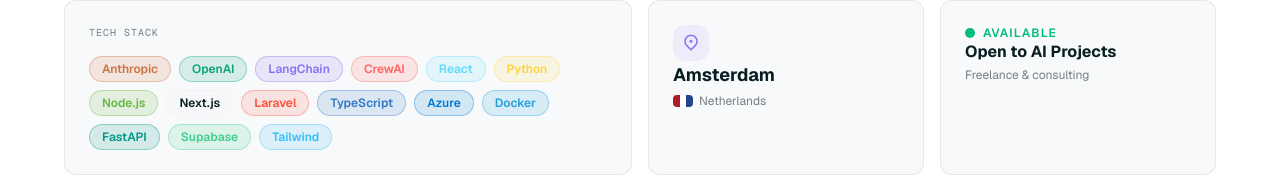
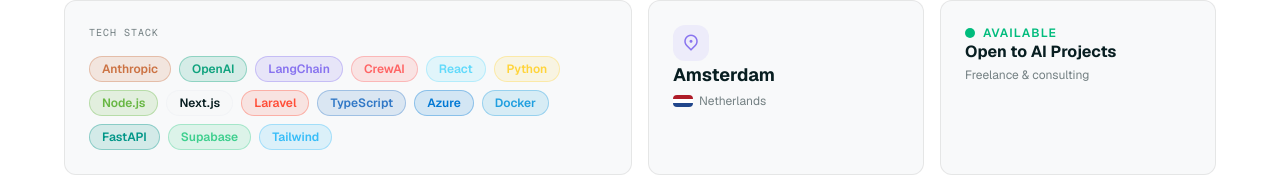
Before and after one commit to OmarNassar1127/new-portfolio-next, a Next.js app: page / in a window 1280 px wide. Shown: the part 1217-1402 px from the top of the page. Built offline with nearby package versions, Linux system fonts and the light colour scheme.

Commit message:
dtuch flag

```diff
--- a/components/sections/BentoDashboard.tsx
+++ b/components/sections/BentoDashboard.tsx
@@ -230,8 +230,8 @@
                     Amsterdam
                   </p>
                   <div className="mt-1 flex items-center gap-1.5">
-                    {/* Netherlands flag accent */}
-                    <span className="flex h-3 w-5 overflow-hidden rounded-sm">
+                    {/* Netherlands flag — horizontal stripes */}
+                    <span className="flex flex-col h-3 w-5 overflow-hidden rounded-sm">
                       <span className="flex-1 bg-[#ae1c28]" />
                       <span className="flex-1 bg-white" />
                       <span className="flex-1 bg-[#21468b]" />
```
